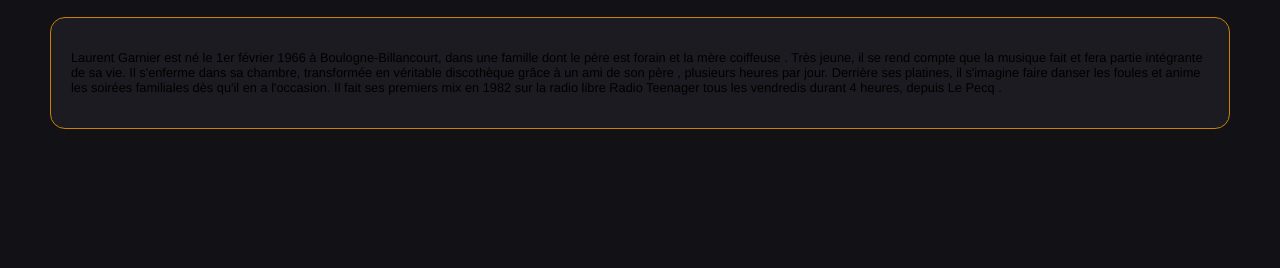
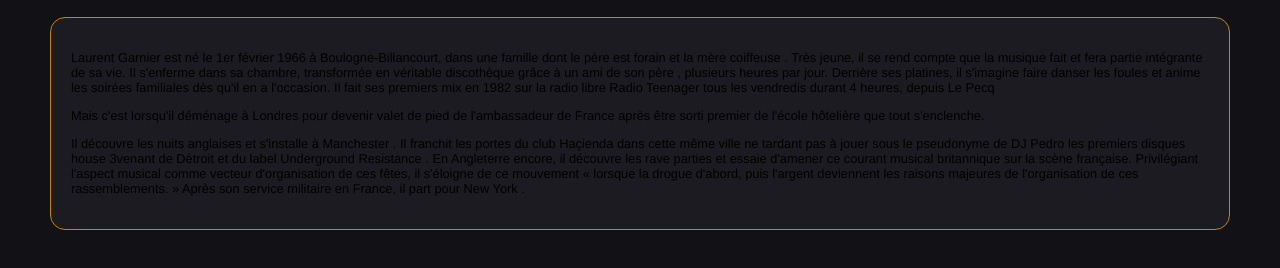
Before and after one commit to rbrochier/adapage-lg, a plain HTML site: page bio.html in a window 1280 px wide. Shown: the part 314-582 px from the top of the page. Drawn offline with Linux system fonts and the light colour scheme; a web font is replaced by a local one.

Commit message:
charge sur github

```diff
--- a/bio.html
+++ b/bio.html
@@ -22,7 +22,7 @@
     </header>
     <main>
         <h2>BIOGRAPHIE</h2>
-       <article>
+       <article class="debut">
         <p>Laurent Garnier est né le 1er février 1966 à
             Boulogne-Billancourt, dans une famille dont le père
             est forain et la mère coiffeuse . Très jeune, il se
@@ -33,9 +33,23 @@
             platines, il s'imagine faire danser les foules et anime
             les soirées familiales dès qu'il en a l'occasion. Il fait
             ses premiers mix en 1982 sur la radio libre Radio
-            Teenager tous les vendredis durant 4 heures, depuis
-            Le Pecq .
-        </p>
+            Teenager tous les vendredis durant 4 heures, depuis Le Pecq </p>
+
+            <p>Mais c'est lorsqu'il déménage à Londres pour
+            devenir valet de pied de l'ambassadeur de France
+            après être sorti premier de l'école hôtelière que tout s'enclenche.</p>
+            <p>Il découvre les nuits anglaises et s'installe à Manchester . Il franchit les portes du club Haçienda dans
+            cette même ville ne tardant pas à jouer sous le pseudonyme de DJ Pedro les premiers disques house
+            3venant de Détroit et du label Underground Resistance . En Angleterre encore, il découvre les rave parties
+            et essaie d'amener ce courant musical britannique sur la scène française. Privilégiant l'aspect musical
+            comme vecteur d'organisation de ces fêtes, il s'éloigne de ce mouvement « lorsque la drogue d'abord, puis
+            l'argent deviennent les raisons majeures de l'organisation de ces rassemblements. » Après son service
+            militaire en France, il part pour New York .</p>
+            <p>
+
+            </p>
+
+
         </article>
         </main>
 
--- a/style.css
+++ b/style.css
@@ -123,8 +123,7 @@ img {
 
 .intro {
   display: flow-root;
-  text-align: left;
-
+  text-align: justify;
   font-size: 1rem;
   line-height: 22px;
   background-color: #1b1b21;
```
Also changed, not shown: cartes.html (+2 -2 lines), index.html (+3 -1 lines), test.txt (added).
